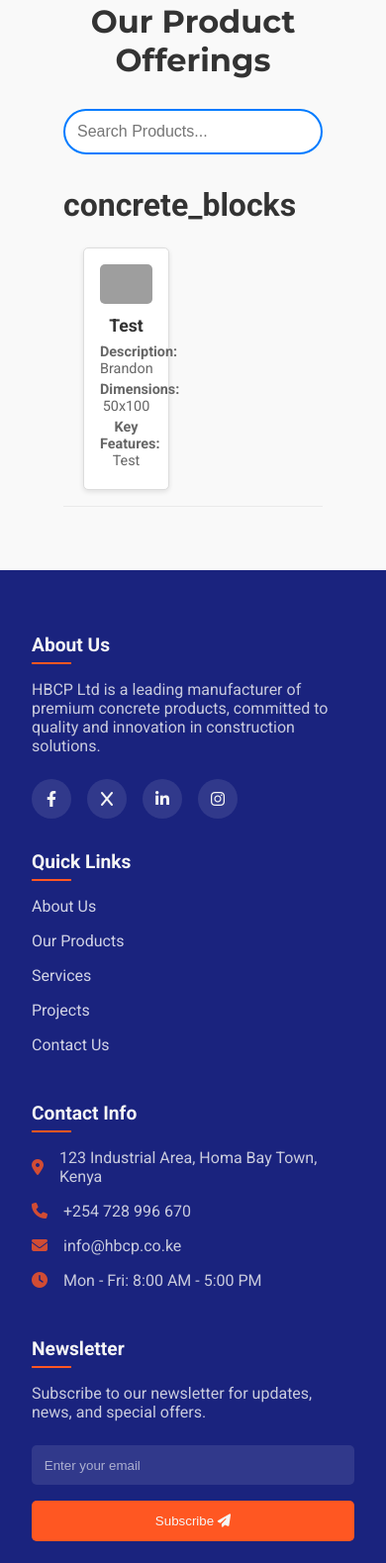
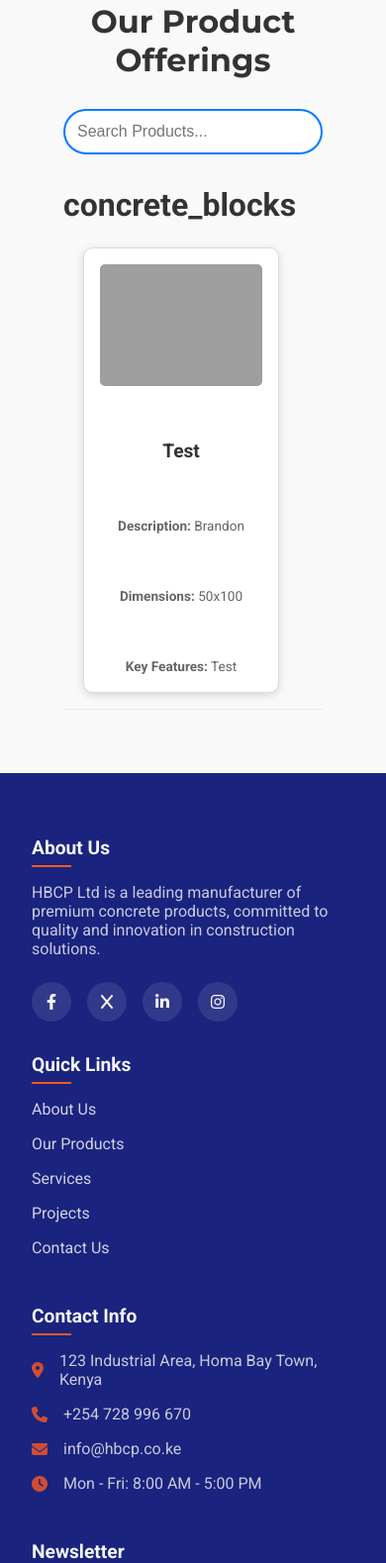
Before and after one commit to ALTECH-COMPANY-LTD/Homabay_Website, a Django app: page /products/ in a window 390 px wide. Shown: the part 874-2453 px from the top of the page at 99% size. Run offline with Django 5.2, Linux system fonts and the light colour scheme; data comes from the database, SQL or seed files in the repository; grey boxes are pictures that could not be loaded.

Commit message:
updated product cards to accomadate mobile view

```diff
--- a/website/templates/products.html
+++ b/website/templates/products.html
@@ -68,20 +68,25 @@
         .products-grid {
             display: flex;
             flex-wrap: wrap;
-            justify-content: flex-start;
+            justify-content: space-between;
             gap: 1.5rem;
             margin-top: 1rem;
         }
 
         .product-item {
             background: #fff;
-            border-radius: 5px;
-            padding: 1rem;
+            border-radius: 10px;
+            padding: 1rem; /* Keep padding consistent */
             text-align: center;
-            width: calc(20% - 1.5rem);
-            box-shadow: 0 2px 5px rgba(0, 0, 0, 0.1);
+            flex: 1 1 calc(25% - 1.5rem); /* Default to 4 cards per row */
+            max-width: calc(25% - 1.5rem);
+            box-shadow: 0 2px 8px rgba(0, 0, 0, 0.15); /* Softer shadow for a modern look */
             transition: transform 0.3s, box-shadow 0.3s;
             position: relative;
+            display: flex;
+            flex-direction: column; /* Stack items vertically */
+            justify-content: space-between; /* Space out items */
+            height: 350px; /* Set a fixed height for uniformity */
         }
 
         .product-item:hover {
@@ -91,6 +96,7 @@
 
         .product-item img {
             max-width: 100%;
+            height: auto;
             border-radius: 5px;
             cursor: pointer;
             transition: transform 0.3s;
@@ -101,32 +107,35 @@
         }
 
         .product-item h4 {
-            margin: 0.5rem 0;
-            font-size: 1.1rem;
+            margin: 0.25rem 0; /* Reduced margin */
+            font-size: 1.2rem; /* Adjusted font size */
             color: #333;
         }
 
         .product-item p {
-            margin: 0.25rem 0;
-            font-size: 0.9rem;
+            margin: 0.15rem 0; /* Reduced margin between details */
+            font-size: 0.85rem; /* Slightly smaller font size for modern look */
             color: #666;
+            overflow: hidden; /* Prevent overflow */
+            text-overflow: ellipsis; /* Add ellipsis for overflow text */
+            display: -webkit-box;
+            -webkit-box-orient: vertical;
+            -webkit-line-clamp: 3; /* Limit to 3 lines */
         }
 
         @media (max-width: 768px) {
             .product-item {
-                width: calc(33.333% - 1.5rem);
+                flex: 1 1 calc(50% - 1.5rem); /* 2 cards per row */
+                max-width: calc(50% - 1.5rem);
+                height: 400px; /* Increase height for mobile */
             }
         }
 
         @media (max-width: 480px) {
             .product-item {
-                width: calc(50% - 1.5rem);
-            }
-        }
-
-        @media (max-width: 320px) {
-            .product-item {
-                width: 100%;
+                flex: 1 1 calc(100% - 1.5rem); /* 1 card per row */
+                max-width: calc(100% - 1.5rem);
+                height: 450px; /* Further increase height for mobile */
             }
         }
     </style>
```
